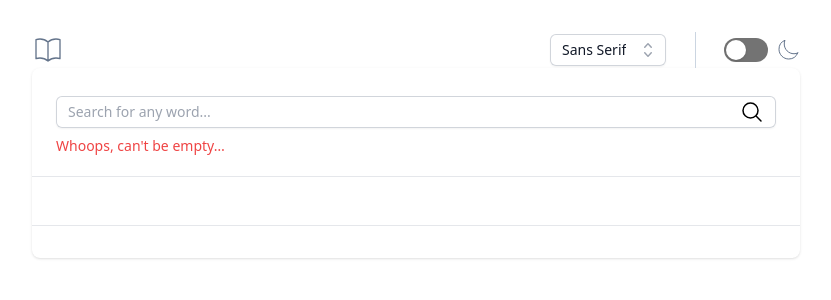
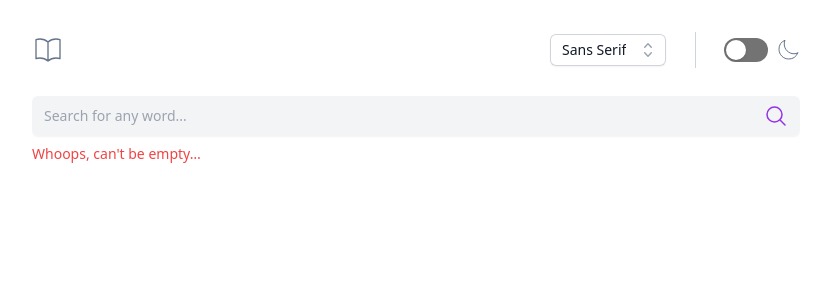
Before and after one commit to DJaye33/Dictionary-Web-App, a React (Vite) app: page / in a window 1280 px wide. Shown: the top 300 px of the page, without its empty margins (224-1055 px from the left). Built offline with nearby package versions, Linux system fonts and the light colour scheme.

Commit message:
work on search

```diff
--- a/src/Components/AppMain/AppMain.tsx
+++ b/src/Components/AppMain/AppMain.tsx
@@ -2,8 +2,8 @@ import Search from "../Search/Search";
 
 const AppMain = () => {
   return (
-    <main className="divide-y divide-gray-200 overflow-hidden rounded-lg bg-white shadow">
-      <section className="px-4 py-5 sm:px-6">
+    <main className="overflow-hidden bg-white">
+      <section className="py-5">
         <Search />
       </section>
       <div className="px-4 py-5 sm:p-6">{/* Content goes here */}</div>
--- a/src/Components/Search/Search.tsx
+++ b/src/Components/Search/Search.tsx
@@ -10,7 +10,7 @@ const Search = () => {
           type="search"
           name="search"
           id="search"
-          className="block w-full rounded-md border-0 py-1.5 pr-10 text-gray-900 ring-1 ring-inset ring-gray-300 placeholder:text-gray-400 focus:ring-2 focus:ring-inset focus:ring-purple-600 sm:text-sm"
+          className="block w-full rounded-md border-0 py-2.5 pr-10 text-gray-900 bg-gray-100 placeholder:text-gray-400 focus:ring-2 focus:ring-inset focus:ring-purple-600 sm:text-sm"
           placeholder="Search for any word..."
         />
         <div className="pointer-events-none absolute inset-y-0 right-0 flex items-center pr-3">
@@ -20,7 +20,7 @@ const Search = () => {
             viewBox="0 0 24 24"
             strokeWidth={1.5}
             stroke="currentColor"
-            className="w-6 h-6"
+            className="w-6 h-6 text-purple-600"
           >
             <path
               strokeLinecap="round"
```
